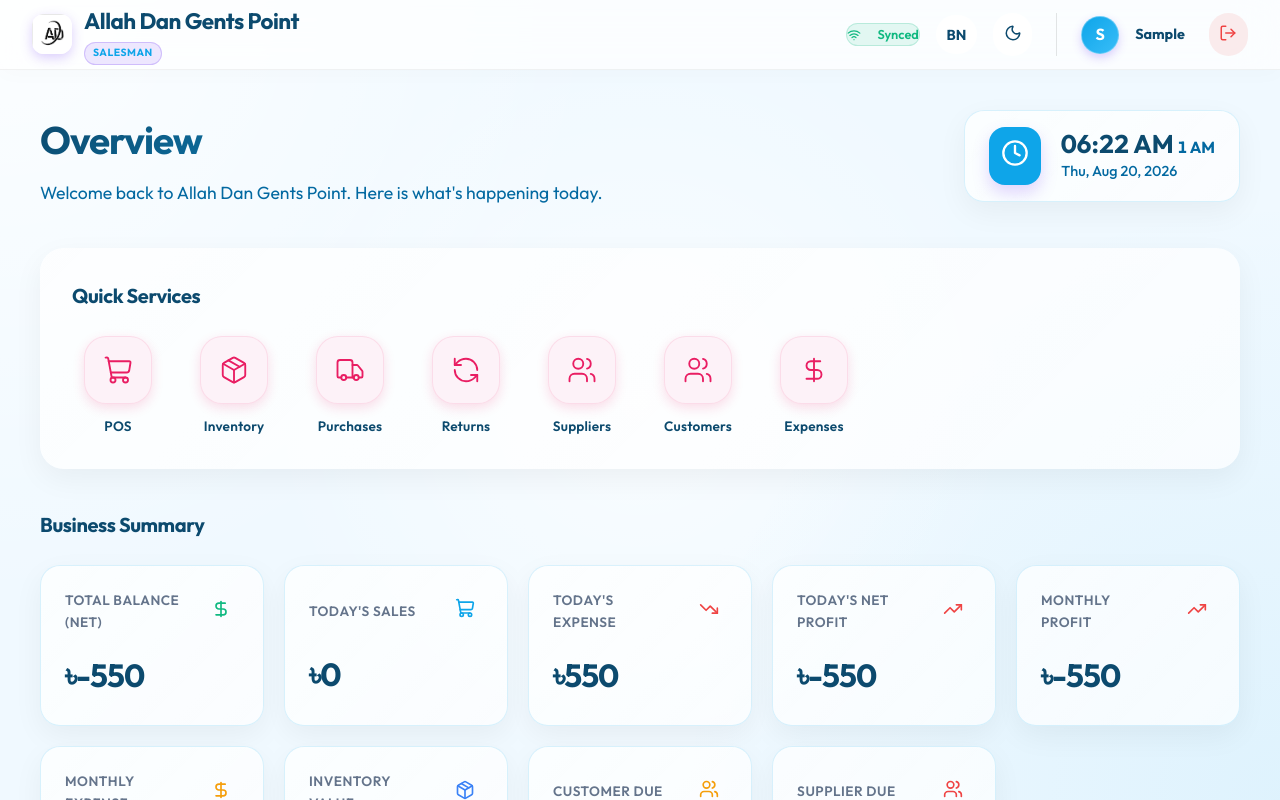
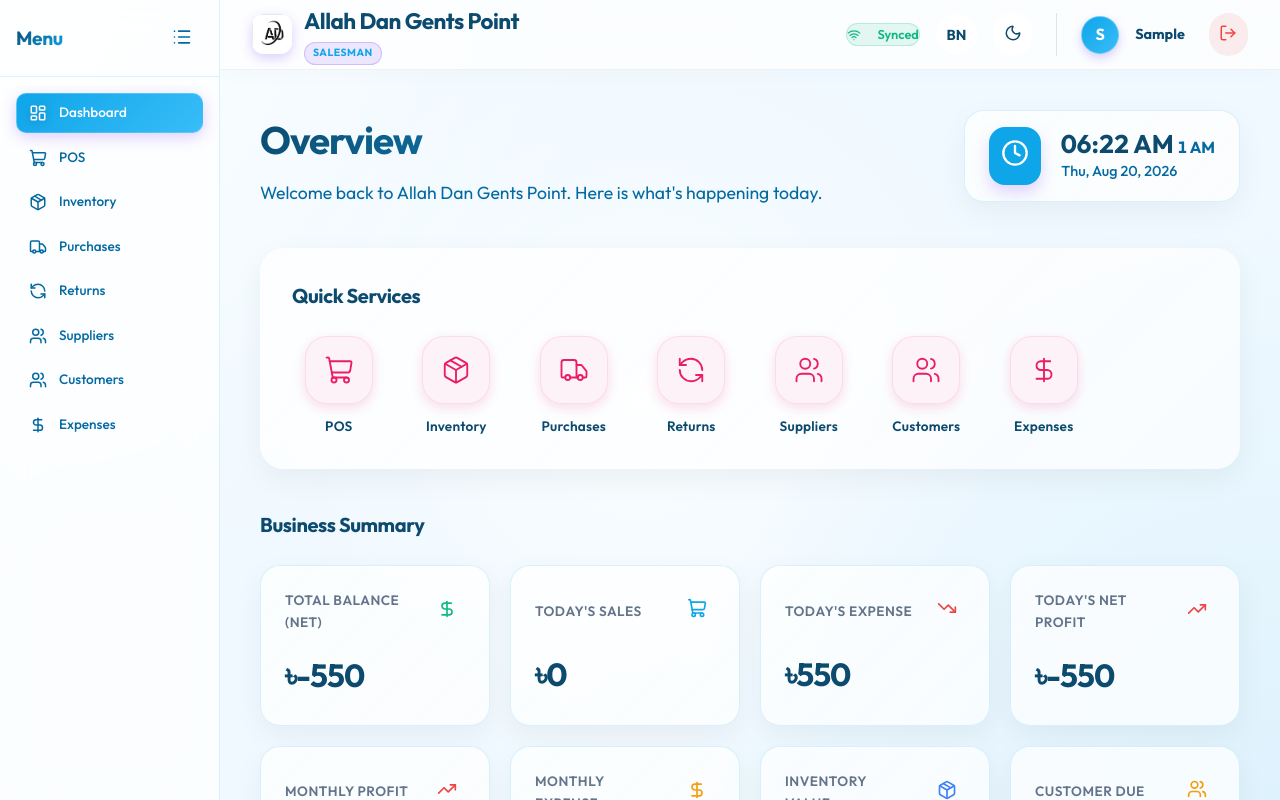
Before and after one commit to musadev147/allha, a React (Vite) app: page /login in a window 1280 px wide. Both pictures are taken after typing "Sample", "Sample123" into the empty fields and a click on the button "Sign In". Built offline with nearby package versions, Linux system fonts and the light colour scheme.

Commit message:
Add collapsible sidebar and update icons

```diff
--- a/src/components/Layout.css
+++ b/src/components/Layout.css
@@ -7,6 +7,28 @@
   -webkit-backdrop-filter: var(--glass-blur);
   border-right: 1px solid var(--border-color);
   z-index: 10;
+  transition: width 0.3s ease;
+}
+
+.sidebar.collapsed {
+  width: 75px;
+}
+
+.sidebar.collapsed .sidebar-header h2 {
+  display: none;
+}
+
+.sidebar.collapsed .sidebar-header {
+  justify-content: center;
+}
+
+.sidebar.collapsed .nav-item span {
+  display: none;
+}
+
+.sidebar.collapsed .nav-item {
+  justify-content: center;
+  padding: 0.75rem;
 }
 
 .sidebar-header {
--- a/src/components/Layout.jsx
+++ b/src/components/Layout.jsx
@@ -14,11 +14,15 @@ import {
   RefreshCcw,
   Sun,
   Moon,
-  MoreVertical,
+  List,
   MessageSquare,
   Wifi,
   WifiOff,
-  ArrowLeft
+  ArrowLeft,
+  Landmark,
+  Calendar,
+  Menu,
+  X
 } from 'lucide-react';
 import { useState, useEffect } from 'react';
 import './Layout.css';
@@ -27,6 +31,7 @@ import logo from '../assets/allah_dan.jpeg';
 const Layout = () => {
   const { user, logout, theme, toggleTheme, language, setLanguage } = useStore();
   const [isMobileMenuOpen, setIsMobileMenuOpen] = useState(false);
+  const [isSidebarCollapsed, setIsSidebarCollapsed] = useState(false);
   const [isOnline, setIsOnline] = useState(navigator.onLine);
   const navigate = useNavigate();
   const location = useLocation();
@@ -50,11 +55,61 @@ const Layout = () => {
     navigate('/login');
   };
 
+  const allServices = [
+    { name: language === 'bn' ? 'ড্যাশবোর্ড' : 'Dashboard', path: '/', icon: LayoutDashboard },
+    { name: language === 'bn' ? 'বিক্রয়' : 'POS', path: '/pos', icon: ShoppingCart },
+    { name: language === 'bn' ? 'স্টক' : 'Inventory', path: '/inventory', icon: Package },
+    { name: language === 'bn' ? 'ক্রয়' : 'Purchases', path: '/purchases', icon: Truck },
+    { name: language === 'bn' ? 'রিটার্ন' : 'Returns', path: '/returns', icon: RefreshCcw },
+    { name: language === 'bn' ? 'সাপ্লায়ার' : 'Suppliers', path: '/suppliers', icon: Users },
+    { name: language === 'bn' ? 'কাস্টমার' : 'Customers', path: '/customers', icon: Users },
+    { name: language === 'bn' ? 'খরচ' : 'Expenses', path: '/expenses', icon: DollarSign },
+  ];
 
+  const adminServices = user?.role === 'Admin' ? [
+    { name: language === 'bn' ? 'হিসাব' : 'Accounts', icon: Landmark, path: '/accounts' },
+    { name: language === 'bn' ? 'রিপোর্ট' : 'Reports', icon: FileText, path: '/reports' },
+    { name: language === 'bn' ? 'কর্মী' : 'HR', icon: Calendar, path: '/hr' },
+    { name: language === 'bn' ? 'এসএমএস' : 'SMS', icon: MessageSquare, path: '/sms' },
+    { name: language === 'bn' ? 'সেটিংস' : 'Settings', icon: Settings, path: '/settings' }
+  ] : [];
+
+  const navItems = [...allServices, ...adminServices];
 
   return (
-    <div className={`app-container ${theme === 'dark' ? 'dark-mode' : ''}`} style={{ display: 'block', minHeight: '100vh' }}>
-      <main className="main-content" style={{ width: '100%', maxWidth: '1440px', margin: '0 auto', display: 'flex', flexDirection: 'column', height: '100vh' }}>
+    <div className={`app-container ${theme === 'dark' ? 'dark-mode' : ''}`} style={{ display: 'flex', minHeight: '100vh', width: '100%' }}>
+      {/* Sidebar */}
+      <aside className={`sidebar ${isSidebarCollapsed ? 'collapsed' : ''}`}>
+        <div className="sidebar-header" style={{ padding: '1rem', display: 'flex', justifyContent: 'space-between', alignItems: 'center' }}>
+          <h2 style={{ margin: 0, fontSize: '1.2rem', fontWeight: 'bold' }}>{language === 'bn' ? 'মেনু' : 'Menu'}</h2>
+
+          <button className="btn-icon hide-on-mobile" onClick={() => setIsSidebarCollapsed(!isSidebarCollapsed)} title="Toggle Sidebar">
+            <List size={20} />
+          </button>
+
+          {isMobileMenuOpen && (
+            <button className="btn-icon mobile-menu-toggle" onClick={() => setIsMobileMenuOpen(false)}>
+              <X size={20} />
+            </button>
+          )}
+        </div>
+        <nav className={`sidebar-nav ${isMobileMenuOpen ? 'mobile-open' : ''}`}>
+          {navItems.map((item, index) => (
+            <NavLink
+              key={index}
+              to={item.path}
+              className={({ isActive }) => `nav-item ${isActive ? 'active' : ''}`}
+              onClick={() => setIsMobileMenuOpen(false)}
+              title={isSidebarCollapsed ? item.name : undefined}
+            >
+              <item.icon size={18} />
+              <span>{item.name}</span>
+            </NavLink>
+          ))}
+        </nav>
+      </aside>
+
+      <main className="main-content" style={{ flex: 1, display: 'flex', flexDirection: 'column', height: '100vh', width: '0' }}>
         <header className="topbar glass" style={{
           height: '70px',
           borderBottom: '1px solid rgba(0,0,0,0.05)',
@@ -70,6 +125,9 @@ const Layout = () => {
         }}>
           {/* Left Side: Brand Logo */}
           <div className="topbar-brand flex-align-gap" style={{ display: 'flex', alignItems: 'center', gap: '1rem' }}>
+            <button className="btn-icon mobile-menu-toggle" onClick={() => setIsMobileMenuOpen(!isMobileMenuOpen)} style={{ background: 'var(--bg-input)' }}>
+              <Menu size={20} />
+            </button>
             {!isDashboard && (
               <button
                 onClick={() => navigate(-1)}
```
